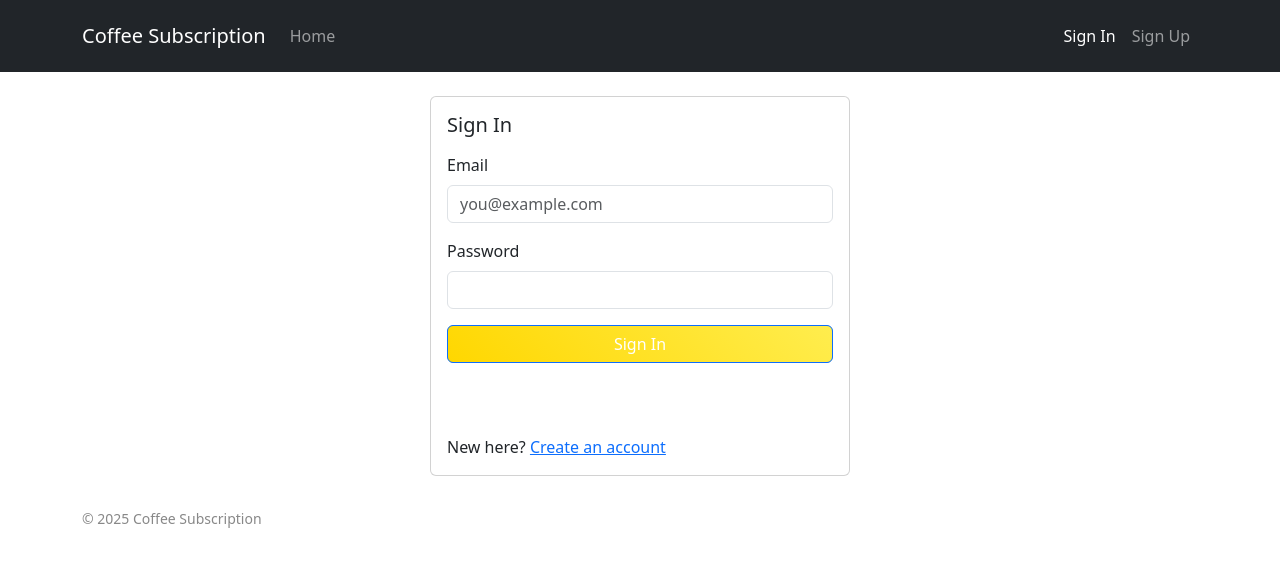
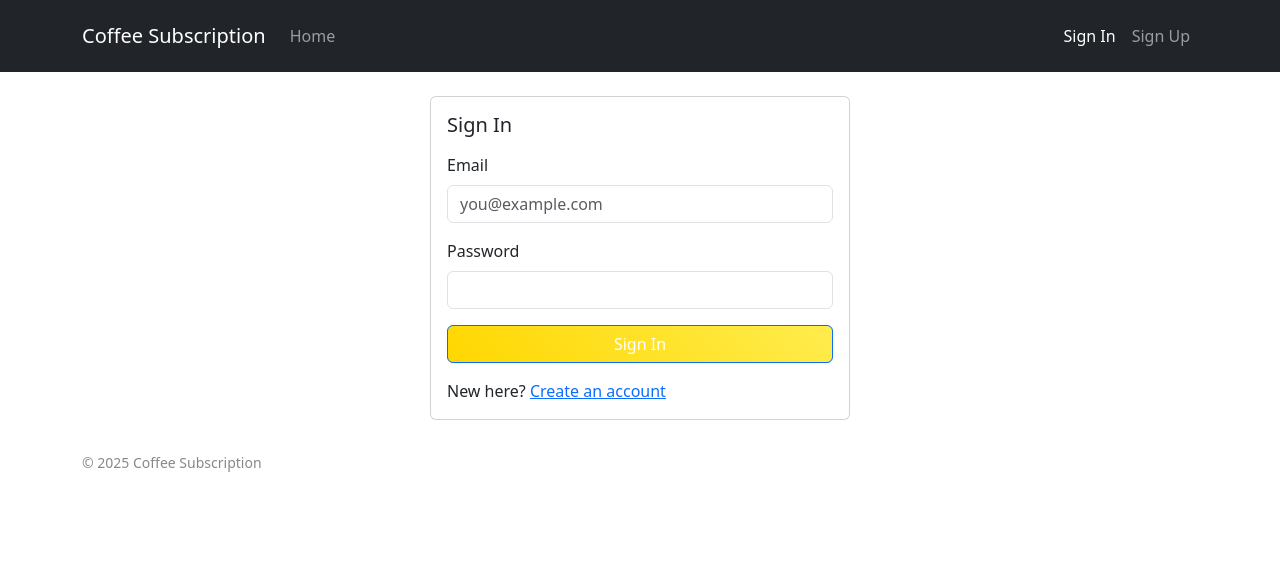
Before and after one commit to nhutai0403/coffee-subscription-web, a React (Vite) app: page /signin in a window 1280 px wide. Shown: the top 566 px of the page. Built offline with nearby package versions, Linux system fonts and the light colour scheme.

Commit message:
Remove Google login

```diff
--- a/package.json
+++ b/package.json
@@ -10,7 +10,6 @@
     "preview": "vite preview"
   },
   "dependencies": {
-    "@react-oauth/google": "^0.12.2",
     "axios": "^1.11.0",
     "bootstrap": "^5.3.7",
     "react": "^19.1.1",
--- a/src/context/AuthProvider.jsx
+++ b/src/context/AuthProvider.jsx
@@ -36,19 +36,6 @@ export function AuthProvider({ children }) {
     }
   }, [])
 
-  const signInWithGoogle = useCallback(async (googleToken) => {
-    try {
-      const { token: newToken, user: authedUser } = await authService.signInWithGoogle(googleToken)
-      localStorage.setItem('auth_token', newToken)
-      localStorage.setItem('auth_user', JSON.stringify(authedUser))
-      setToken(newToken)
-      setUser(authedUser)
-      return authedUser
-    } catch (error) {
-      console.error('Google sign in error:', error)
-      throw error
-    }
-  }, [])
 
   const signUp = useCallback(async (name, email, password) => {
     try {
@@ -85,8 +72,7 @@ export function AuthProvider({ children }) {
     signIn,
     signUp,
     signOut,
-    signInWithGoogle,
-  }), [user, token, isInitializing, signIn, signUp, signOut, signInWithGoogle])
+  }), [user, token, isInitializing, signIn, signUp, signOut])
 
   return (
     <AuthContext.Provider value={value}>{children}</AuthContext.Provider>
--- a/src/main.jsx
+++ b/src/main.jsx
@@ -1,7 +1,6 @@
 import { StrictMode } from 'react'
 import { createRoot } from 'react-dom/client'
 import { BrowserRouter } from 'react-router-dom'
-import { GoogleOAuthProvider } from '@react-oauth/google'
 import { AuthProvider } from './context/AuthProvider'
 import './index.css'
 import App from './App.jsx'
@@ -9,12 +8,10 @@ import 'bootstrap/dist/css/bootstrap.min.css';
 
 createRoot(document.getElementById('root')).render(
   <StrictMode>
-    <GoogleOAuthProvider clientId="1066881971225-f2467gvl2pl7bmn4hkqaejriks6it6ee.apps.googleusercontent.com">
-      <BrowserRouter>
-        <AuthProvider>
-          <App />
-        </AuthProvider>
-      </BrowserRouter>
-    </GoogleOAuthProvider>
+    <BrowserRouter>
+      <AuthProvider>
+        <App />
+      </AuthProvider>
+    </BrowserRouter>
   </StrictMode>,
 )
--- a/src/pages/SignIn.jsx
+++ b/src/pages/SignIn.jsx
@@ -2,35 +2,15 @@ import { useState } from 'react'
 import { Form, Button, Card, Alert, Spinner } from 'react-bootstrap'
 import { Link, useNavigate, useLocation } from 'react-router-dom'
 import { useAuth } from '../context/AuthContext'
-import { GoogleLogin } from '@react-oauth/google'
 
 export default function SignIn() {
-  const { signIn, signInWithGoogle } = useAuth()
+  const { signIn } = useAuth()
   const navigate = useNavigate()
   const location = useLocation()
   const [email, setEmail] = useState('')
   const [password, setPassword] = useState('')
   const [error, setError] = useState('')
   const [loading, setLoading] = useState(false)
-  const [googleLoading, setGoogleLoading] = useState(false)
-
-  const handleGoogleSuccess = async (credentialResponse) => {
-    setError('')
-    setGoogleLoading(true)
-    try {
-      await signInWithGoogle(credentialResponse.credential)
-      const redirectTo = location.state?.from || '/'
-      navigate(redirectTo)
-    } catch (err) {
-      setError(err?.message || 'Google sign in failed')
-    } finally {
-      setGoogleLoading(false)
-    }
-  }
-
-  const handleGoogleError = () => {
-    setError('Google sign in failed')
-  }
 
   const handleSubmit = async (e) => {
     e.preventDefault()
@@ -67,16 +47,6 @@ export default function SignIn() {
             </Button>
           </div>
         </Form>
-        <div className="my-3 text-center">
-          <GoogleLogin
-            onSuccess={handleGoogleSuccess}
-            onError={handleGoogleError}
-            width="340"
-            theme="outline"
-            size="large"
-          />
-          {googleLoading && <Spinner animation="border" size="sm" className="me-2" />}<span>{googleLoading ? 'Signing in with Google…' : ''}</span>
-        </div>
         <div className="mt-3">
           New here? <Link to="/signup">Create an account</Link>
         </div>
--- a/src/services/authService.js
+++ b/src/services/authService.js
@@ -101,21 +101,6 @@ export const authService = {
     }
   },
 
-  signInWithGoogle: async (googleToken) => {
-    try {
-      const response = await api.post('/api/Auth/google-login', { token: googleToken })
-      if (!response.data.success || !response.data.data?.token) {
-        throw new Error('Google login failed')
-      }
-      return {
-        token: response.data.data.token,
-        user: response.data.data.user || { provider: 'google' }
-      }
-    } catch (error) {
-      handleError(error)
-    }
-  },
-
   signOut: () => {
     localStorage.removeItem('auth_token')
     return true
```
Also changed, not shown: 1 other file (tests, documents, lock files or other folders).
